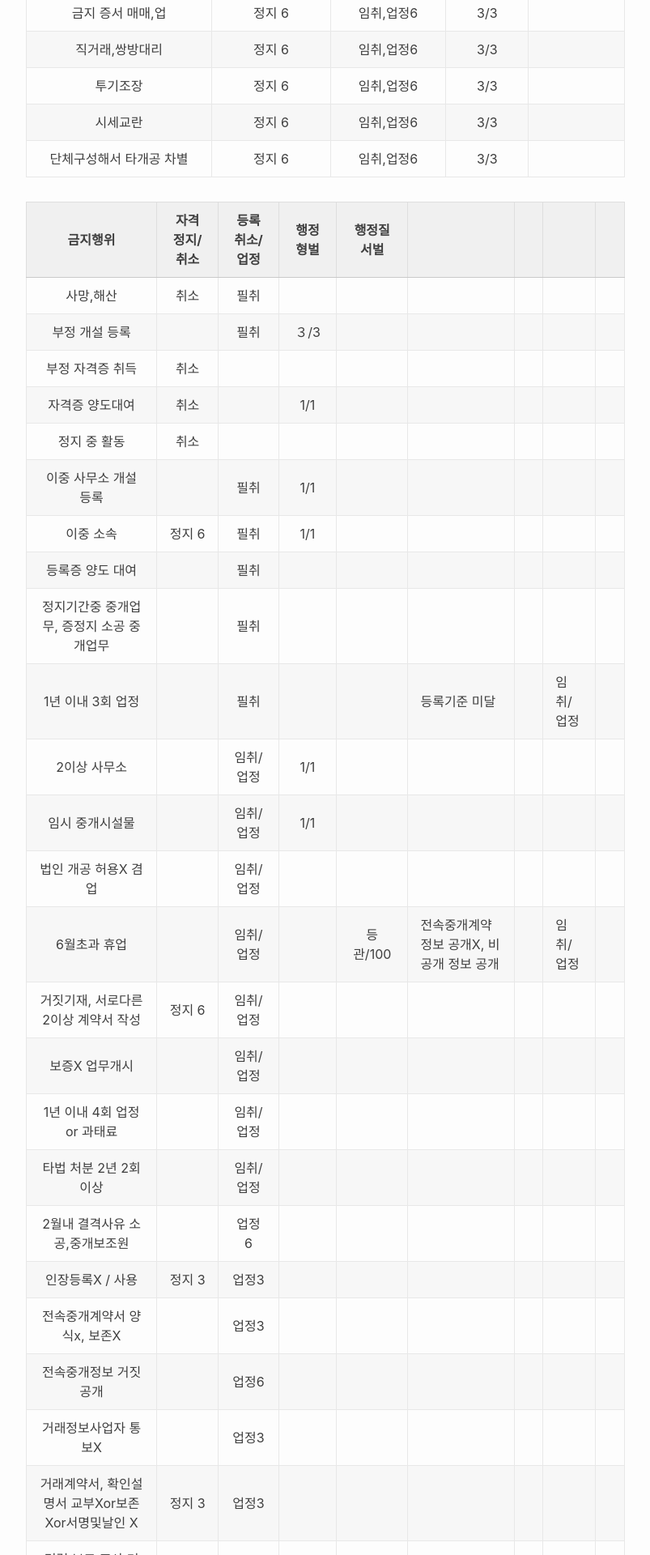
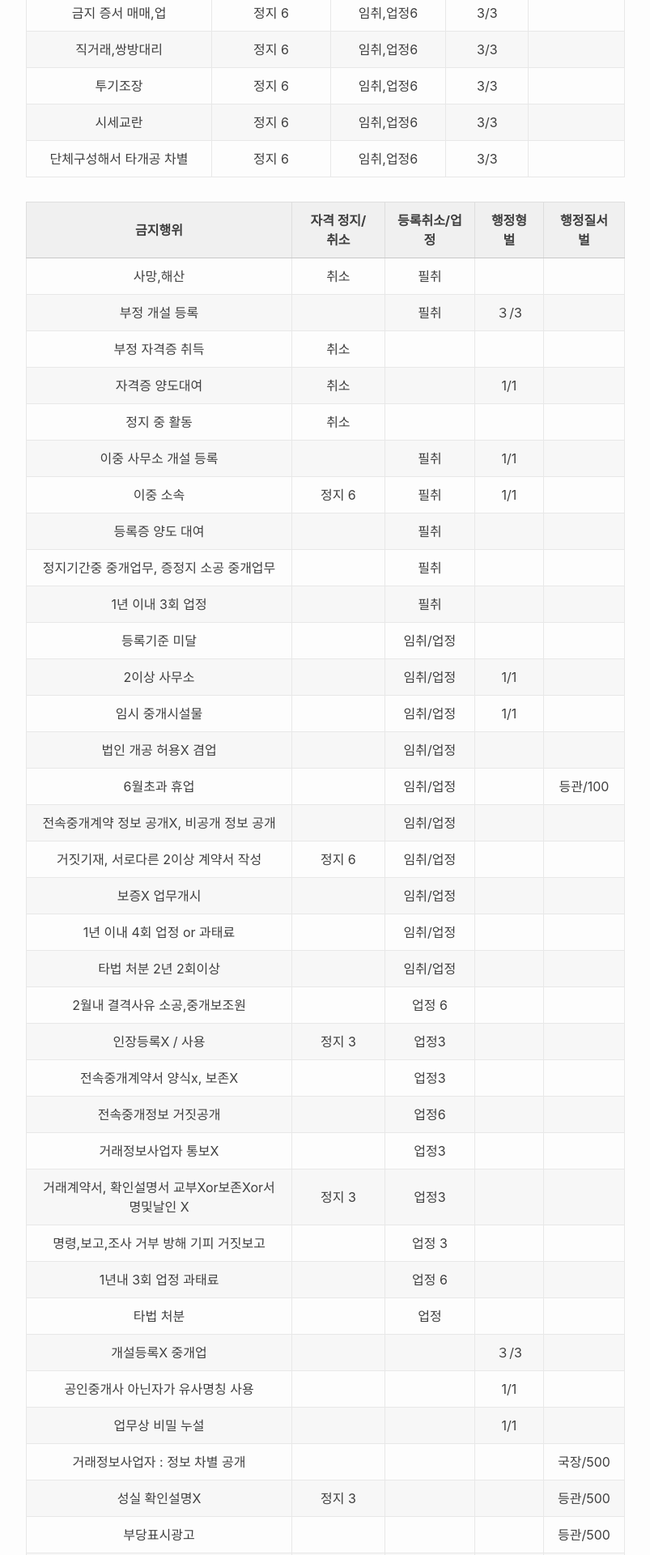
Before and after one commit to EeeUnS/others, a Jekyll site: the page built from _posts/2020-09-05-estate.md, in a window 1280 px wide. Shown: the part 2208-4128 px from the top of the page at 81% size, without its empty margins (238-1041 px from the left). Built offline with Jekyll 4.4.1, drawn with Linux system fonts in a browser that asks for light colours.

```diff
--- a/_posts/2020-09-05-estate.md
+++ b/_posts/2020-09-05-estate.md
@@ -104,11 +104,13 @@ categories: paper
 |이중 소속|정지 6|필취|1/1|
 |등록증 양도 대여||필취||
 |정지기간중 중개업무, 증정지 소공 중개업무||필취||
-|1년 이내 3회 업정||필취|||등록기준 미달||임취/업정||
+|1년 이내 3회 업정||필취||
+|등록기준 미달||임취/업정||
 |2이상 사무소||임취/업정|1/1|
 |임시 중개시설물||임취/업정|1/1|
 |법인 개공 허용X 겸업||임취/업정||
-|6월초과 휴업||임취/업정||등관/100|전속중개계약 정보 공개X, 비공개 정보 공개||임취/업정||
+|6월초과 휴업||임취/업정||등관/100|
+|전속중개계약 정보 공개X, 비공개 정보 공개||임취/업정||
 |거짓기재, 서로다른 2이상 계약서 작성|정지 6|임취/업정||
 |보증X 업무개시||임취/업정||
 |1년 이내 4회 업정 or 과태료||임취/업정||
@@ -139,7 +141,8 @@ categories: paper
 | |행정형벌|과태료|
 |:--:|:--:|:--:|
 |외국인 토지취득허가 위반|2/2|
-|토지거래허가에 허가x,부정허가|2/ 공시지가토지 30/100||토지거래허가 취소 처분 명령 위반|1/1|
+|토지거래허가에 허가x,부정허가|2/ 공시지가토지 30/100|
+|토지거래허가 취소 처분 명령 위반|1/1|
 |부동산거래 거짓 (해제)신고||3000|
 |부동산거래신고 조장 방조||500|
 |부동산거래 신고X||500|
@@ -152,8 +155,8 @@ categories: paper
 
 ### 중개대상 확인 설명
 
-|기본/세부|주거용(0/X)|비주거용|토지|입목~|
-|:---:|:---:|:---:|:---:|:---:|
+| | 기본/세부|주거용(0/X)|비주거용|토지|입목~|
+|:---:|:---:|:---:|:---:|:---:|:---:|
 |토지이용계획, 이용제한 ..|기본|o|o|o|x|
 |입지조건 : 도로와의 관계 대중교통|기본|+ 교육시설 판매 및 의료 시설|+주차장|o|
 |경비실 관리주체|기본|o|o|x|x|
```
